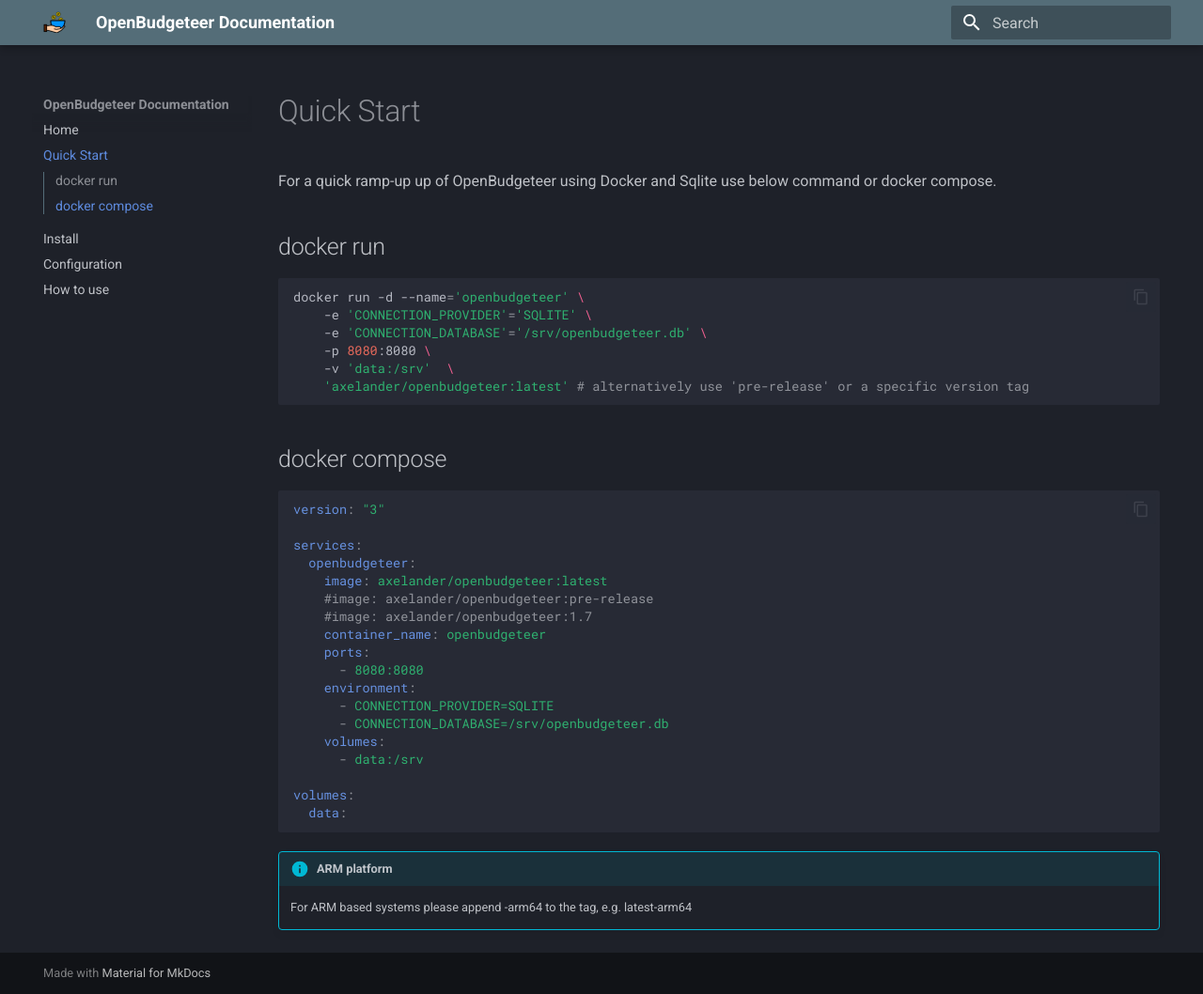
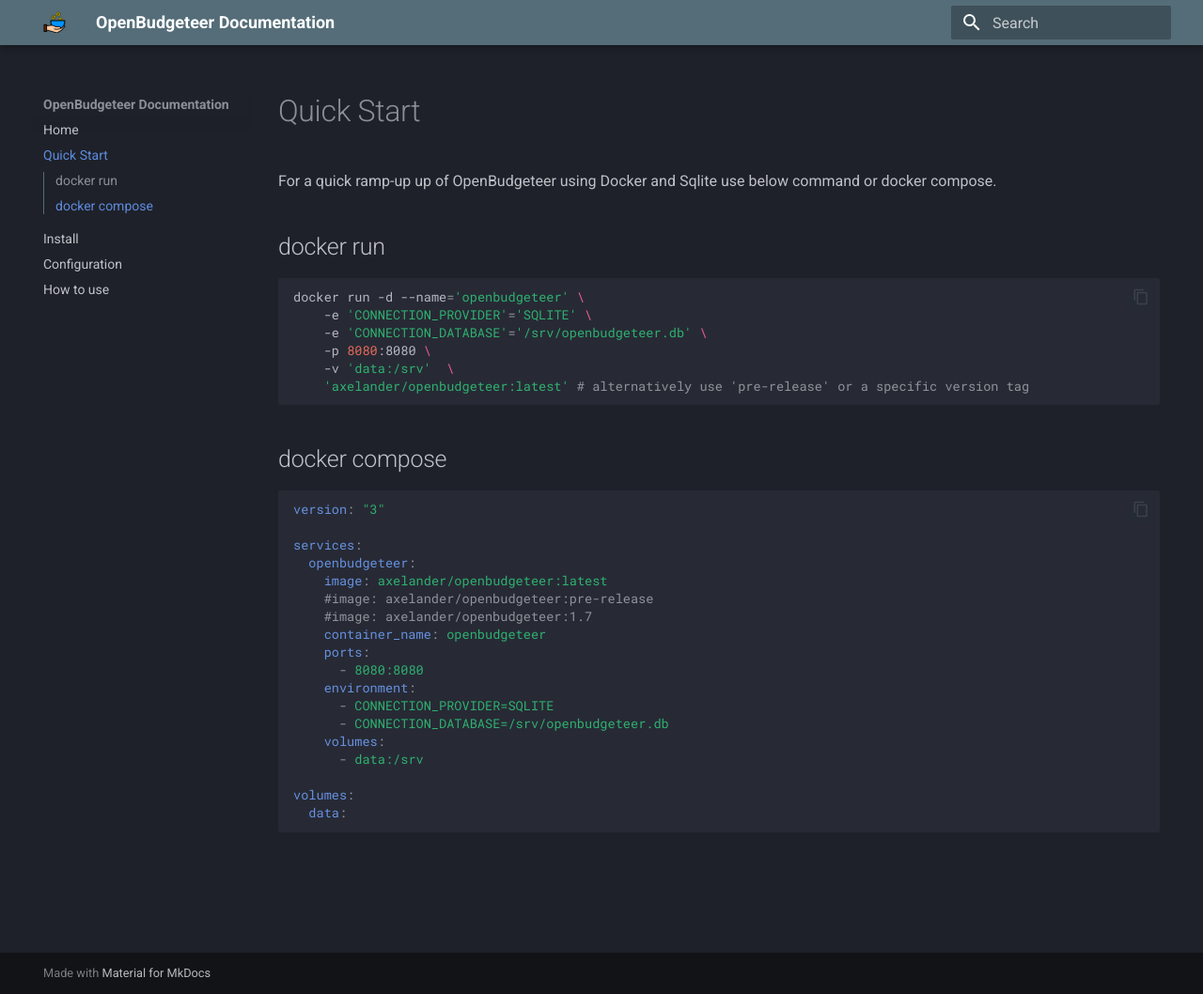
Before and after one commit to TheAxelander/theaxelander.github.io, an MkDocs documentation site: the page built from docs/quick-start.md, in a window 1280 px wide and 1058 px high. Shown: the whole window at 94% size. Built offline with MkDocs 1.6.1 and Material for MkDocs 9.7.7, drawn with Linux system fonts in a browser that asks for light colours; the version menu is left out.

Commit message:
Remove old ARM note

````diff
--- a/docs/quick-start.md
+++ b/docs/quick-start.md
@@ -35,7 +35,3 @@
 volumes:
   data:
 ```
-
-!!! info "ARM platform"
-
-    For ARM based systems please append -arm64 to the tag, e.g. latest-arm64
````
